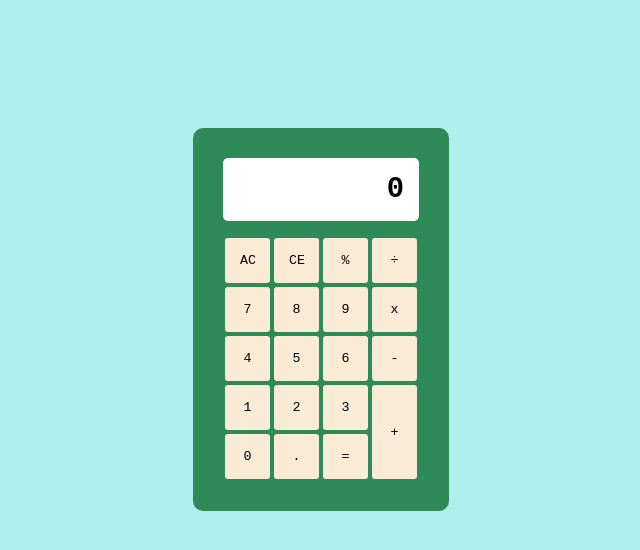
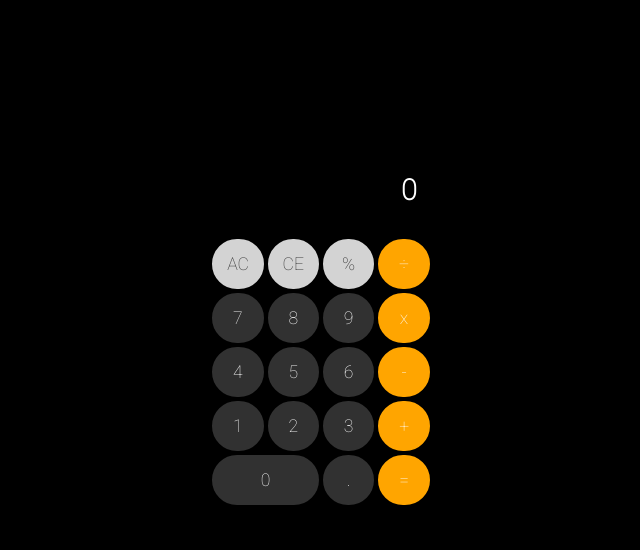
Before and after one commit to MrAshRockett/Calculator, a plain HTML site: page index.html in a window 1280 px wide. Both pictures are taken after a click on the button "AC". Shown: the whole page, without its empty margins (319-959 px from the left). Drawn offline with Linux system fonts and the light colour scheme.

Commit message:
Added clear and reset. Redesigned style.

```diff
--- a/app.css
+++ b/app.css
@@ -4,18 +4,28 @@
   list-style: none;
   text-decoration: none;
   box-sizing: border-box;
-  font-family: 'Courier New', Courier, monospace;
+  font-family: 'Roboto', sans-serif;
 }
 
 @media only screen and (min-width: 320px) {
 
   body {
-    background-color: paleturquoise
+    background-color: black;
+    color: white;
+  }
+
+  .orange {
+    background-color: orange;
+  }
+
+  .lightgrey {
+    background-color: lightgray;
+    color:rgb(49, 49, 49);
   }
 
   .container {
     max-width: 90%;
-    background-color: seagreen;
+    background-color: black;
     margin: 10% auto 0 auto;
     padding: 30px;
     border-radius: 10px;
@@ -23,7 +33,7 @@
 
   .screen {
     width: 100%;
-    background-color: white;
+    background-color: black;
     margin-bottom: 15px;
     padding: 15px;
     border-radius: 5px;
@@ -31,40 +41,30 @@
 
   h2 {
     font-size: 1.8em;
-    font-weight: 600;
     text-align: right;
-    background-color: white;
+    background-color: black;
   }
 
   .row::after {
     clear: both;
     content: '';
     display: block;
-    background-color: seagreen
+    background-color: black;
   }
 
   button {
     padding: 15px;
-    border-radius: 5px;
-    border: 2px solid seagreen;
-    background-color: antiquewhite;
+    border-radius: 50px;
+    border: 2px solid black;
+    color: white;
+    font-size: 1.1em;
+    background-color: rgb(49, 49, 49);
     transition: 0.2s;
   }
 
   button:hover {
-    background-color: white;
+    opacity: 0.8;
     transition: 0.2s;
-  }
-
-  #plus {
-    float: right;
-    height: 98px;
-    position: relative;
-    top: -98px;
-  }
-
-  .special {
-    max-width: 75%;
   }
 
   .col {
@@ -83,13 +83,12 @@
   .col-10 {width: 83.33%;}
   .col-11 {width: 91.66%;}
   .col-12 {width: 100%;}
-
 }
 
 @media only screen and (min-width: 600px) {
 
   .container {
-    max-width: 20%;
+    max-width: 22%;
   }
 
 
--- a/app.js
+++ b/app.js
@@ -1,3 +1,6 @@
+//TO DO LIST
+
+
 const btns = document.getElementsByTagName('button') //this already turns it into an array
 console.log(btns)
 
@@ -22,9 +25,12 @@ for(let i = 0; i < btns.length; i++) {
         let cell = e.target.textContent
         console.log(cell)
 
-        if (!isNaN(cell)) {
-          Number(tempNo += cell)
+        if (tempNo.length <= 14){
+        if (!isNaN(cell) || cell === '.') {
+          // Number(tempNo += cell)
+          tempNo = Number(tempNo) + cell
           screen.textContent = tempNo
+
           // screenInput.push(tempNo)
           // console.log(screenInput)
 
@@ -33,9 +39,39 @@ for(let i = 0; i < btns.length; i++) {
           //2: appears on screen as 1234
           //3: 1234 grab to push
         }
+        if (cell == 'CE'){
+          tempNo = tempNo.slice(0, - 1);
+          console.log(cell)
+          screen.textContent = tempNo
+        }
+
+        if (cell == 'AC'){
+          reset()
+        }
 
 
+      }
+
     })}
+
+    function reset() {
+      tempNo = ''
+      screenInput = []
+      screen.textContent = '0'
+    }
+    if (operator == '+') {
+        result = number1 + number2;
+    }
+    else if (operator == '-') {
+        result = number1 - number2;
+    }
+    else if (operator == '*') {
+        result = number1 * number2;
+    }
+    else {
+        result = number1 / number2;
+    }
+
 
 //array for pushing inputs into before calling function to calc operator
     // inputArr = []
@@ -60,18 +96,8 @@ for(let i = 0; i < btns.length; i++) {
   // let result;
 
   // // using if...else if... else
-  // if (operator == '+') {
-  //     result = number1 + number2;
-  // }
-  // else if (operator == '-') {
-  //     result = number1 - number2;
-  // }
-  // else if (operator == '*') {
-  //     result = number1 * number2;
-  // }
-  // else {
-  //     result = number1 / number2;
-  // }
+
+
 
 
 
--- a/index.html
+++ b/index.html
@@ -5,6 +5,9 @@
   <meta http-equiv="X-UA-Compatible" content="IE=edge">
   <meta name="viewport" content="width=device-width, initial-scale=1.0">
   <title>Calculate Numbers</title>
+  <link rel="preconnect" href="https://fonts.googleapis.com">
+  <link rel="preconnect" href="https://fonts.gstatic.com" crossorigin>
+  <link href="https://fonts.googleapis.com/css2?family=Roboto:wght@100&display=swap" rel="stylesheet">
   <link rel="stylesheet" href="app.css">
 </head>
 <body>
@@ -13,35 +16,36 @@
       <h2 id="numbers">0</h2>
     </div>
     <div class="row">
-      <button class="col col-3">AC</button>
-      <button class="col col-3">CE</button>
-      <button class="col col-3">%</button>
-      <button class="col col-3">÷</button>
+      <button class="col col-3 lightgrey">AC</button>
+      <button class="col col-3 lightgrey">CE</button>
+      <button class="col col-3 lightgrey">%</button>
+      <button class="col col-3 orange">÷</button>
     </div>
     <div class="row">
       <button class="col col-3">7</button>
       <button class="col col-3">8</button>
       <button class="col col-3">9</button>
-      <button class="col col-3">x</button>
+      <button class="col col-3 orange">x</button>
     </div>
     <div class="row">
       <button class="col col-3">4</button>
       <button class="col col-3">5</button>
       <button class="col col-3">6</button>
-      <button class="col col-3">-</button>
+      <button class="col col-3 orange">-</button>
     </div>
 
-    <div class="row special">
-      <button class="col col-4">1</button>
-      <button class="col col-4">2</button>
-      <button class="col col-4">3</button>
+    <div class="row">
+      <button class="col col-3">1</button>
+      <button class="col col-3">2</button>
+      <button class="col col-3">3</button>
+      <button class="col col-3 orange">+</button>
     </div>
-    <div class="row special">
-      <button class="col col-4">0</button>
-      <button class="col col-4">.</button>
-      <button class="col col-4">=</button>
+    <div class="row">
+      <button class="col col-6">0</button>
+      <button class="col col-3">.</button>
+      <button class="col col-3 orange">=</button>
     </div>
-    <button class="col col-3" id="plus">+</button>
+
   </div>
   <script src="app.js"></script>
 </body>
```
